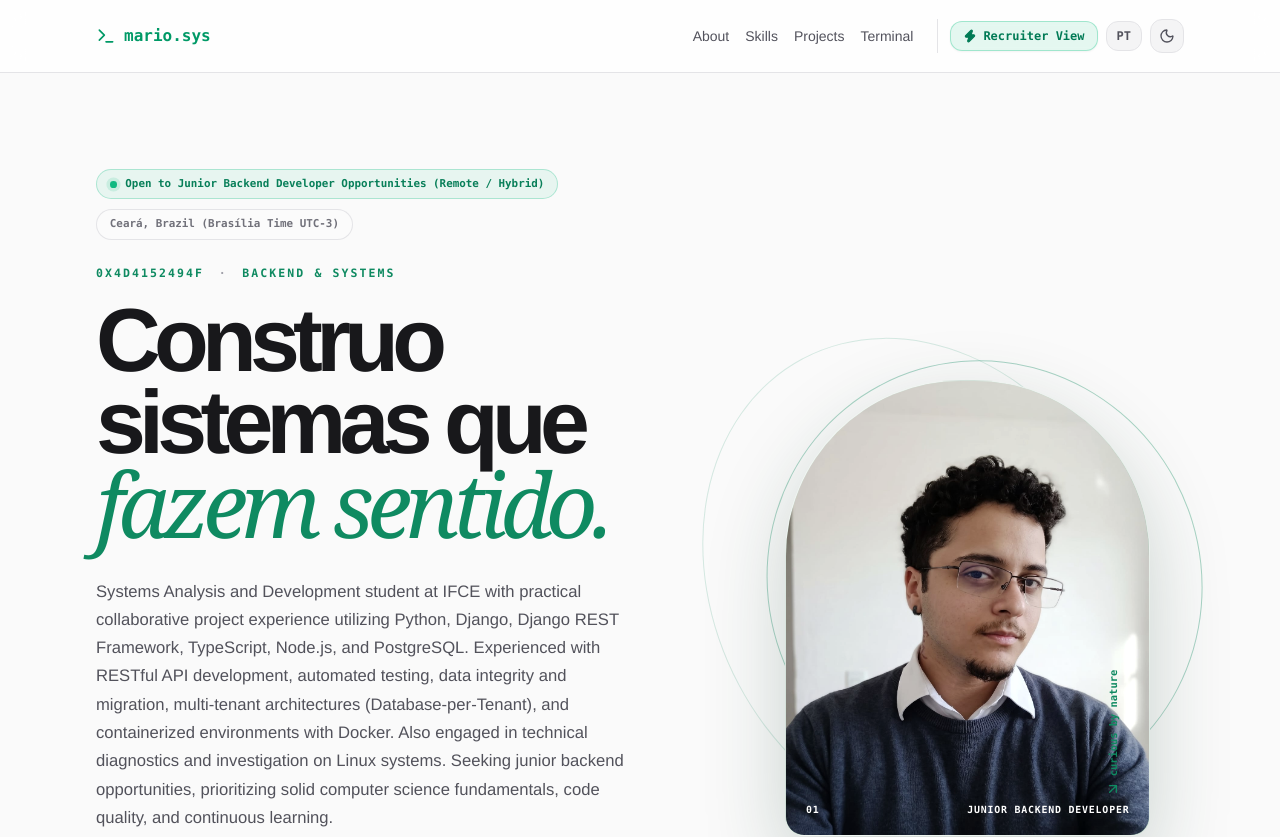
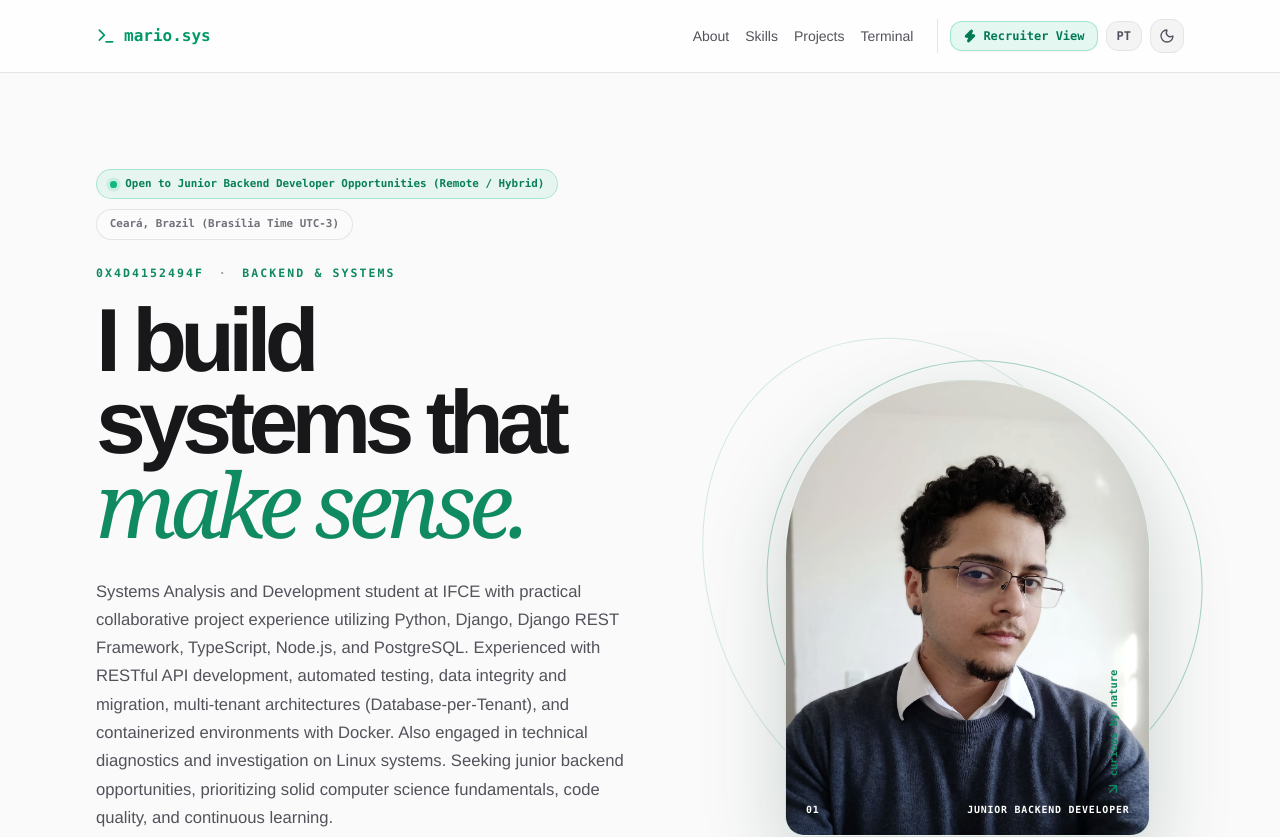
Before and after one commit to MarioAlex1/portfolio, a Next.js app: page / in a window 1280 px wide. Shown: the top 837 px of the page. Built offline with nearby package versions, Linux system fonts and the light colour scheme.

Commit message:
fix: tradução para ingles correta

```diff
--- a/src/components/Hero.tsx
+++ b/src/components/Hero.tsx
@@ -20,7 +20,7 @@ export function Hero({ perfil, lang, onOpenRecruiterDossier }: HeroProps) {
           <span className="eyebrow eyebrow-muted">{perfil.localizacao}</span>
         </div>
         <p className="hero-kicker">{perfil.hexNome} <span>·</span> {TRANSLATIONS[lang].backendSystems}</p>
-        <h1 className="hero-title">Construo sistemas que<br /><em>fazem sentido.</em></h1>
+        <h1 className="hero-title">{TRANSLATIONS[lang].heroTitle}<br /><em>{TRANSLATIONS[lang].heroTitleAccent}</em></h1>
         <p className="hero-lede">{perfil.sobre}</p>
         <div className="flex flex-wrap items-center gap-3 mt-8">
           <button onClick={onOpenRecruiterDossier} className="button-primary"><Sparkles className="w-4 h-4" /> {TRANSLATIONS[lang].exploreWork}</button>
--- a/src/data/translations.ts
+++ b/src/data/translations.ts
@@ -46,7 +46,7 @@ export const TRANSLATIONS = {
     terminalHelp: "Digite 'help' para ver comandos ou clique nos atalhos abaixo.",
     viewCaseStudy: "Analisar Arquitetura",
     roleDescription: "Desenvolvedor Backend Júnior em formação (IFCE), com experiência prática em projetos colaborativos com Python, Django REST, PostgreSQL, Docker e arquitetura Multi-Tenant.",
-    exploreWork: "Conheça meu trabalho", backendSystems: "Backend & sistemas", curiousByNature: "curioso por natureza", scrollToExplore: "Role para explorar", closeModal: "Fechar janela", recruiterButton: "Recrutador", principalStack: "Stack principal", sendMessage: "Enviar mensagem", targetRoleOne: "Desenvolvedor Backend Júnior", targetRoleTwo: "Desenvolvedor Python / Django Júnior", targetRoleThree: "Desenvolvedor Node.js / TypeScript Júnior", footerStatus: "Ambientes locais Docker ativos — Foco: PostgreSQL, Multi-Tenancy & APIs REST.", builtWith: "Construído com Next.js & Tailwind CSS",
+    exploreWork: "Conheça meu trabalho", backendSystems: "Backend & sistemas", curiousByNature: "curioso por natureza", scrollToExplore: "Role para explorar", closeModal: "Fechar janela", recruiterButton: "Recrutador", principalStack: "Stack principal", sendMessage: "Enviar mensagem", targetRoleOne: "Desenvolvedor Backend Júnior", targetRoleTwo: "Desenvolvedor Python / Django Júnior", targetRoleThree: "Desenvolvedor Node.js / TypeScript Júnior", footerStatus: "Ambientes locais Docker ativos — Foco: PostgreSQL, Multi-Tenancy & APIs REST.", builtWith: "Construído com Next.js & Tailwind CSS", heroTitle: "Construo sistemas que", heroTitleAccent: "fazem sentido.",
     dossierStrength1Title: "Experiência Prática em Projetos Reais", dossierStrength1Text: "Participou do desenvolvimento colaborativo no Point do Barbeiro e na migração do Leite do Futuro para uma API independente em Django REST.", dossierStrength2Title: "Contato com Problemas Complexos (Database-per-Tenant)", dossierStrength2Text: "Experiência com isolamento físico por barbearia, roteamento dinâmico via Django Database Router e provisionamento automatizado.", dossierStrength3Title: "Foco Ativo em Fundamentos: SQL & PostgreSQL", dossierStrength3Text: "Aprofundamento em SQL puro, modelagem relacional, constraints, transações atômicas e planos de execução (EXPLAIN).", dossierStrength4Title: "Autonomia, Testes & Ambientes Docker", dossierStrength4Text: "Prática com testes unitários e de integração, Docker Compose e resolução de problemas de ponta a ponta.",
   },
   en: {
@@ -95,7 +95,7 @@ export const TRANSLATIONS = {
     terminalHeader: "mario-cli v2.4.0 (Interactive Ops Shell)",
     terminalHelp: "Type 'help' to view commands or click the shortcut chips below.",
     roleDescription: "Junior Backend Developer in training (IFCE), with hands-on collaborative project experience in Python, Django REST, PostgreSQL, Docker, and Multi-Tenant architecture.",
-    exploreWork: "Explore my work", backendSystems: "Backend & systems", curiousByNature: "curious by nature", scrollToExplore: "Scroll to explore", closeModal: "Close dialog", recruiterButton: "Recruiter", principalStack: "Core stack", sendMessage: "Send message", targetRoleOne: "Junior Backend Developer", targetRoleTwo: "Junior Python / Django Developer", targetRoleThree: "Junior Node.js / TypeScript Developer", footerStatus: "Local Docker environments active — Focus: PostgreSQL, Multi-Tenancy & REST APIs.", builtWith: "Built with Next.js & Tailwind CSS",
+    exploreWork: "Explore my work", backendSystems: "Backend & systems", curiousByNature: "curious by nature", scrollToExplore: "Scroll to explore", closeModal: "Close dialog", recruiterButton: "Recruiter", principalStack: "Core stack", sendMessage: "Send message", targetRoleOne: "Junior Backend Developer", targetRoleTwo: "Junior Python / Django Developer", targetRoleThree: "Junior Node.js / TypeScript Developer", footerStatus: "Local Docker environments active — Focus: PostgreSQL, Multi-Tenancy & REST APIs.", builtWith: "Built with Next.js & Tailwind CSS", heroTitle: "I build systems that", heroTitleAccent: "make sense.",
     dossierStrength1Title: "Hands-on Experience in Real Projects", dossierStrength1Text: "Collaborative work on Point do Barbeiro and the migration of Leite do Futuro to an independent Django REST API.", dossierStrength2Title: "Exposure to Complex Problems (Database-per-Tenant)", dossierStrength2Text: "Experience with physical isolation per barbershop, dynamic Django Database Router routing, and automated provisioning.", dossierStrength3Title: "Active Focus on Fundamentals: SQL & PostgreSQL", dossierStrength3Text: "Deepening raw SQL, relational modeling, constraints, atomic transactions, and execution plans (EXPLAIN).", dossierStrength4Title: "Autonomy, Testing & Docker Environments", dossierStrength4Text: "Practice with unit and integration testing, Docker Compose, and end-to-end problem solving.",
   },
 };
```
